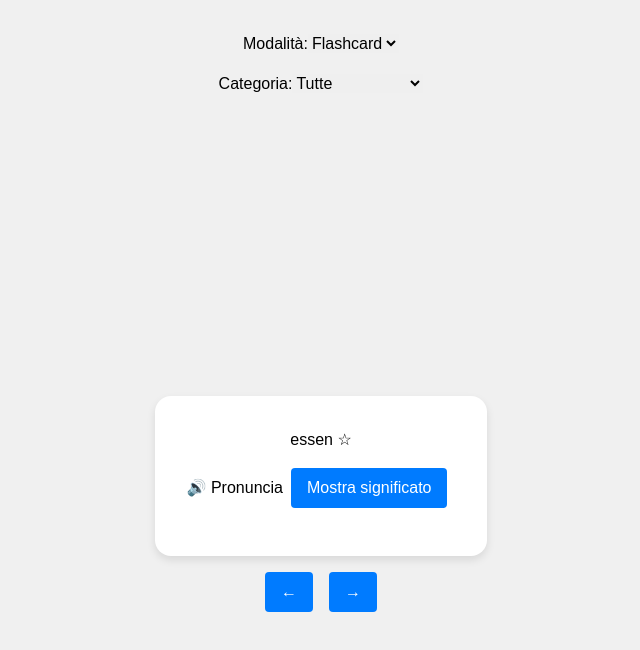
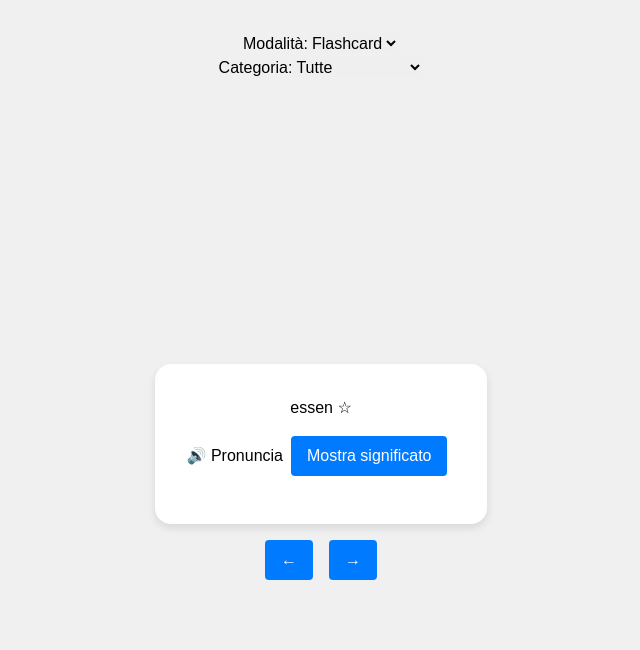
Before and after one commit to JackGarrus/flashy, a React (Create React App) app: page / in a window 1280 px wide. Shown: the top 650 px of the page, without its empty margins (319-959 px from the left). Built offline with nearby package versions, Linux system fonts and the light colour scheme.

Commit message:
create ControlPanel and more refactoring

```diff
--- a/src/App.tsx
+++ b/src/App.tsx
@@ -1,9 +1,18 @@
 import React, { useState } from "react";
 import FlashcardViewer from "./components/FlashcardViewer";
 import Quiz from "./components/Quiz";
+import ControlPanel from "./components/ControlPanel";
 import { useFavorites } from "./hooks/useFavorites";
 import { useCategoryFilter } from "./hooks/useCategoryFilter";
-import "./index.css";
+import "./App.css";
+
+/**
+ * Main application component.
+ * - Manages global app state such as the current mode (flashcard or quiz),
+ * category selection, and favorite flashcards.
+ * - Delegates UI rendering of filters and controls to the ControlPanel component,
+ * and switches between FlashcardViewer and Quiz based on the selected mode.
+ */
 
 const App: React.FC = () => {
   const [mode, setMode] = useState<"flashcard" | "quiz">("flashcard");
@@ -20,54 +29,17 @@ const App: React.FC = () => {
 
   return (
     <div className="container">
-      <div style={{ marginBottom: "1rem" }}>
-        <label>
-          Modalità:
-          <select
-            value={mode}
-            onChange={(e) => setMode(e.target.value as "flashcard" | "quiz")}
-          >
-            <option value="flashcard">Flashcard</option>
-            <option value="quiz">Quiz</option>
-          </select>
-        </label>
-      </div>
-
-      <div style={{ marginBottom: "1rem" }}>
-        <label>
-          Categoria:
-          <select
-            value={selectedCategory}
-            onChange={(e) => setSelectedCategory(e.target.value)}
-          >
-            {categories.map((cat, idx) => (
-              <option key={idx} value={cat}>
-                {cat}
-              </option>
-            ))}
-          </select>
-        </label>
-        {mode === "quiz" && (
-          <div>
-            <label style={{ marginLeft: "1rem" }}>
-              <input
-                type="checkbox"
-                checked={restrictToCategory}
-                onChange={(e) => setRestrictToCategory(e.target.checked)}
-              />{" "}
-              Usa solo verbi di questa categoria
-            </label>
-            <label style={{ marginLeft: "1rem" }}>
-              <input
-                type="checkbox"
-                checked={onlyFavorites}
-                onChange={(e) => setOnlyFavorites(e.target.checked)}
-              />{" "}
-              Solo preferiti
-            </label>
-          </div>
-        )}
-      </div>
+      <ControlPanel
+        mode={mode}
+        onModeChange={setMode}
+        categories={categories}
+        selectedCategory={selectedCategory}
+        onCategoryChange={setSelectedCategory}
+        restrictToCategory={restrictToCategory}
+        onToggleRestrict={setRestrictToCategory}
+        onlyFavorites={onlyFavorites}
+        onToggleOnlyFavorites={setOnlyFavorites}
+      />
 
       {mode === "flashcard" ? (
         <FlashcardViewer
--- /dev/null
+++ b/src/components/ControlPanel.tsx
@@ -0,0 +1,92 @@
+import React from "react";
+
+/**
+ * Reusable control panel component that displays:
+ * - A dropdown to switch between flashcard and quiz modes
+ * - A category selector
+ * - Optionally, quiz-only filters (restrict to selected category and favorites)
+ *
+ * All state is passed down via props from the parent component.
+ */
+
+interface ControlPanelProps {
+  mode: "flashcard" | "quiz";
+  onModeChange: (mode: "flashcard" | "quiz") => void;
+  categories: string[];
+  selectedCategory: string;
+  onCategoryChange: (category: string) => void;
+  restrictToCategory: boolean;
+  onToggleRestrict: (value: boolean) => void;
+  onlyFavorites: boolean;
+  onToggleOnlyFavorites: (value: boolean) => void;
+}
+
+const ControlPanel: React.FC<ControlPanelProps> = ({
+  mode,
+  onModeChange,
+  categories,
+  selectedCategory,
+  onCategoryChange,
+  restrictToCategory,
+  onToggleRestrict,
+  onlyFavorites,
+  onToggleOnlyFavorites,
+}) => {
+  return (
+    <>
+      <div className="section">
+        <label className="select-label">
+          Modalità:
+          <select
+            value={mode}
+            onChange={(e) =>
+              onModeChange(e.target.value as "flashcard" | "quiz")
+            }
+          >
+            <option value="flashcard">Flashcard</option>
+            <option value="quiz">Quiz</option>
+          </select>
+        </label>
+      </div>
+
+      <div className="section">
+        <label className="select-label">
+          Categoria:
+          <select
+            value={selectedCategory}
+            onChange={(e) => onCategoryChange(e.target.value)}
+          >
+            {categories.map((cat, idx) => (
+              <option key={idx} value={cat}>
+                {cat}
+              </option>
+            ))}
+          </select>
+        </label>
+
+        {mode === "quiz" && (
+          <div className="checkbox-group">
+            <label>
+              <input
+                type="checkbox"
+                checked={restrictToCategory}
+                onChange={(e) => onToggleRestrict(e.target.checked)}
+              />{" "}
+              Usa solo verbi di questa categoria
+            </label>
+            <label>
+              <input
+                type="checkbox"
+                checked={onlyFavorites}
+                onChange={(e) => onToggleOnlyFavorites(e.target.checked)}
+              />{" "}
+              Solo preferiti
+            </label>
+          </div>
+        )}
+      </div>
+    </>
+  );
+};
+
+export default ControlPanel;
```
